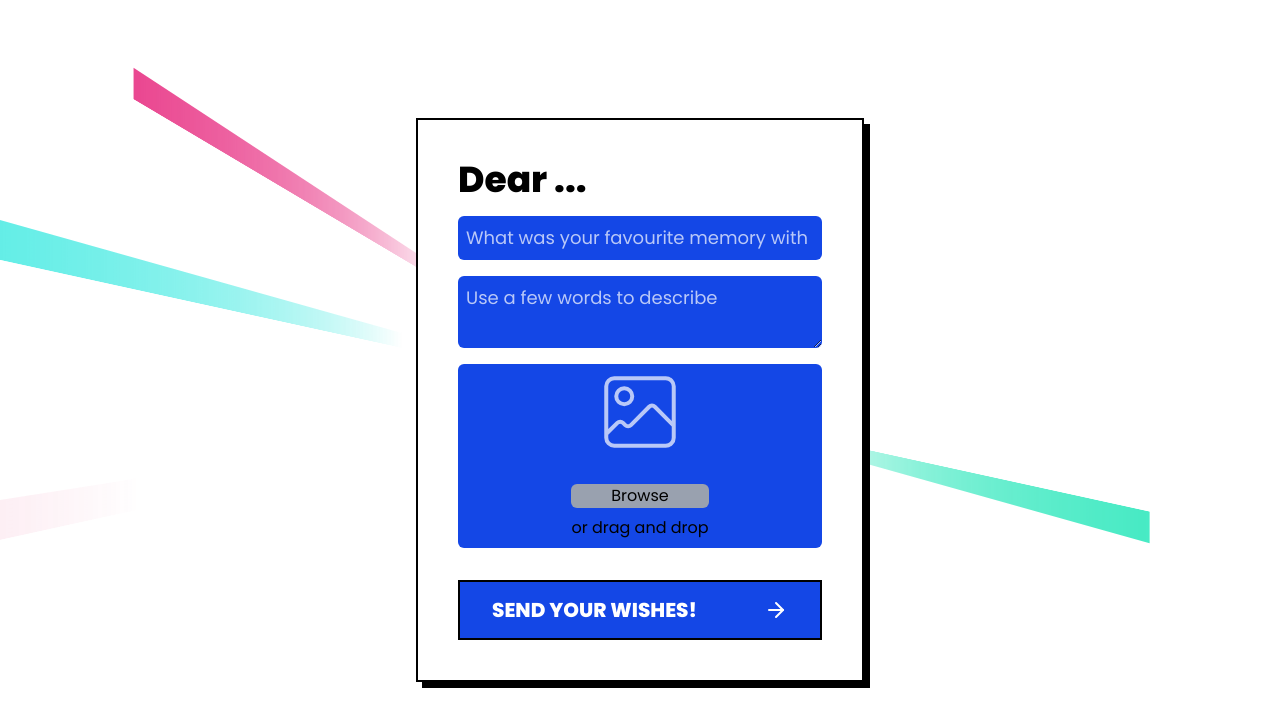
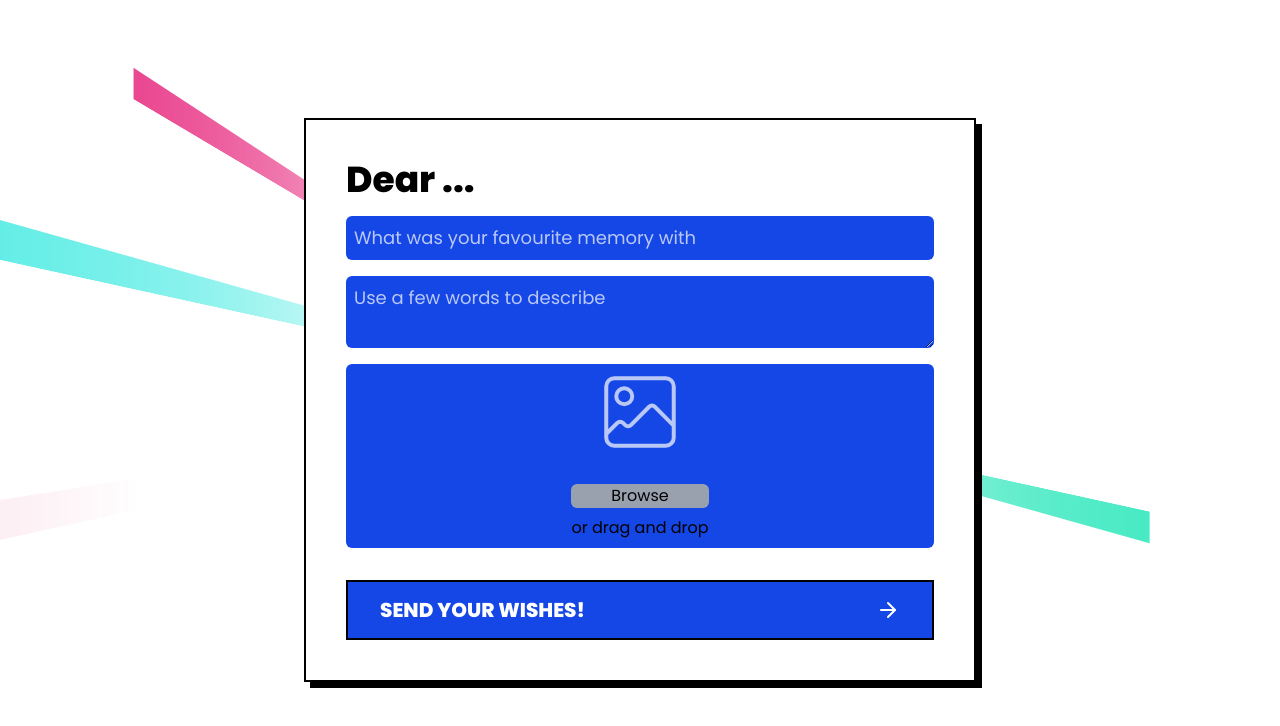
Before and after one commit to euanlimzx/warmfuzzyfeelings, a Next.js app in the folder frontend/: page /make-a-wish/1 in a window 1280 px wide. Shown: the top 726 px of the page. Built offline with nearby package versions, Linux system fonts and the light colour scheme; no server answers.

Commit message:
widened width of birthday card

```diff
--- a/frontend/src/components/magicui/warp-background.tsx
+++ b/frontend/src/components/magicui/warp-background.tsx
@@ -84,7 +84,7 @@ export const WarpBackground: React.FC<WarpBackgroundProps> = ({
   const leftBeams = useMemo(() => generateBeams(), [generateBeams]);
 
   return (
-    <div className={cn(className)} {...props}>
+    <div className={cn("", className)} {...props}>
       <div
         style={
           {
@@ -146,7 +146,7 @@ export const WarpBackground: React.FC<WarpBackgroundProps> = ({
           ))}
         </div>
       </div>
-      <div className="relative">{children}</div>
+      <div className="">{children}</div>
     </div>
   );
 };
--- a/frontend/src/pages/make-a-wish/[birthdayCardUUID].tsx
+++ b/frontend/src/pages/make-a-wish/[birthdayCardUUID].tsx
@@ -31,14 +31,12 @@ export default function Home() {
 
   return (
     <div className="text-black flex flex-col items-center justify-center w-full min-h-screen bg-white p-4">
-      <WarpBackground>
+      <WarpBackground className="w-full max-w-2xl">
         {!isCardRetrievalError ? (
-          <div className="w-full max-w-2xl">
-            <BirthdayWishForm
-              cardUUID={birthdayCardUUID as string}
-              birthdayPerson={birthdayPerson}
-            />
-          </div>
+          <BirthdayWishForm
+            cardUUID={birthdayCardUUID as string}
+            birthdayPerson={birthdayPerson}
+          />
         ) : (
           <div>
             Hmm... we cant really seem to find the person you&apos;re looking
```
